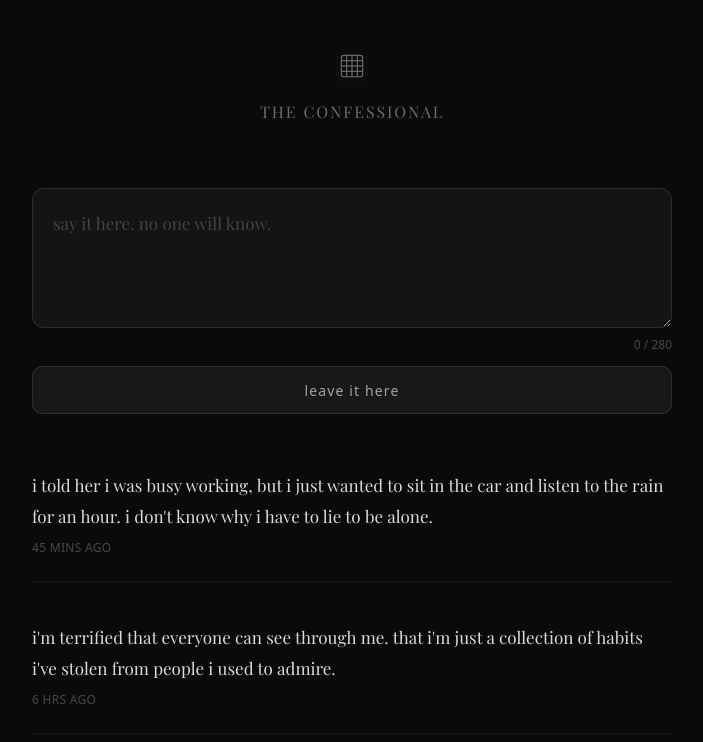
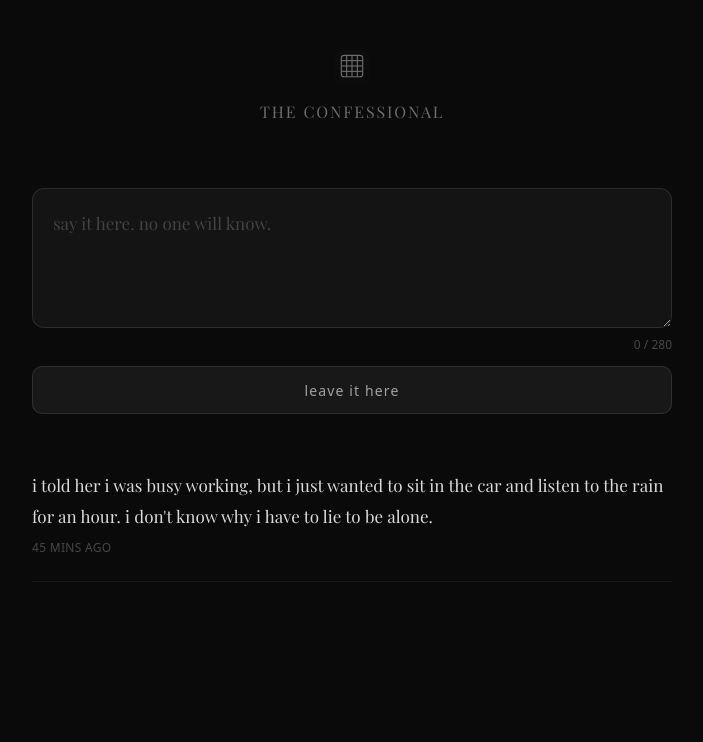
Before and after one commit to Bolujxl/theConfessional, a React (Vite) app: page / in a window 1280 px wide. Shown: the top 742 px of the page, without its empty margins (288-991 px from the left). Built offline with nearby package versions, Linux system fonts and the light colour scheme; a web font is replaced by a local one.

Commit message:
ELI7 Read-Through, Principles Spotting, First Audit

```diff
--- a/src/App.tsx
+++ b/src/App.tsx
@@ -18,12 +18,7 @@ const SEED_DATA: Confession[] = [
   {
     id: 'seed-1',
     text: "i told her i was busy working, but i just wanted to sit in the car and listen to the rain for an hour. i don't know why i have to lie to be alone.",
-    createdAt: Date.now() - 1000 * 60 * 45, // 45 mins ago
-  },
-  {
-    id: 'seed-3',
-    text: "i'm terrified that everyone can see through me. that i'm just a collection of habits i've stolen from people i used to admire.",
-    createdAt: Date.now() - 1000 * 60 * 60 * 6, // 6 hours ago
+    createdAt: Date.now() - 1000 * 60 * 45,
   },
 ];
 
```
Also changed, not shown: 4 other files (tests, documents, lock files or other folders).
